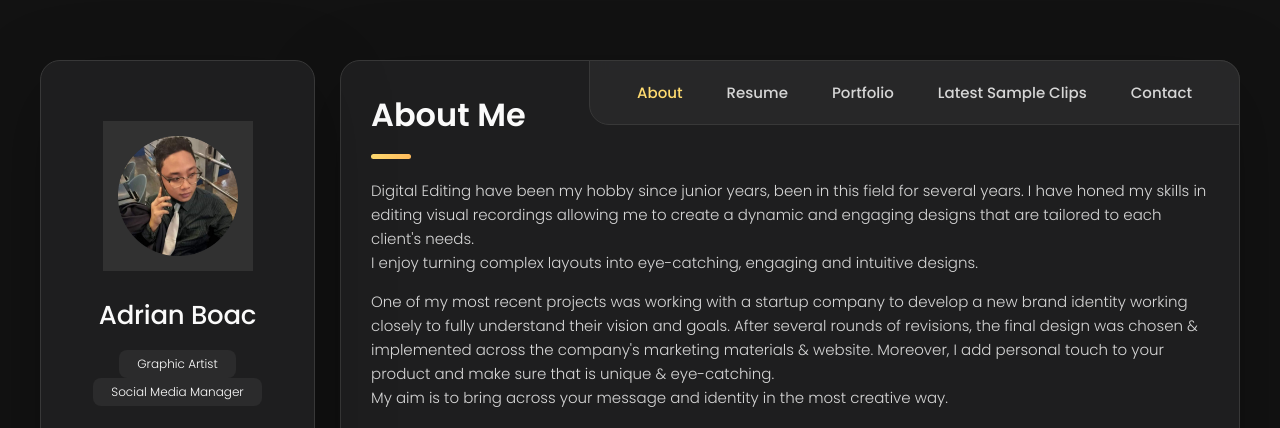
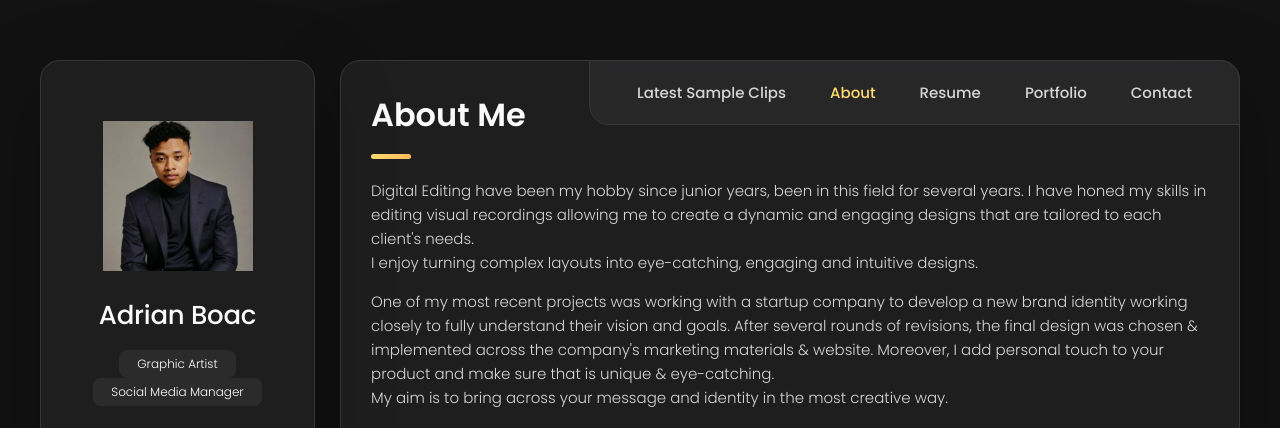
Before and after one commit to akboacgithub/adrianportfolio, a plain HTML site: page index.html in a window 1280 px wide. Shown: the top 428 px of the page. Drawn offline with nearby package versions, Linux system fonts and the light colour scheme.

Commit message:
Update index.html

```diff
--- a/index.html
+++ b/index.html
@@ -50,7 +50,7 @@
       <div class="sidebar-info">
 
         <figure class="avatar-box">
-          <img src="./assets/images/avatar1.png" alt="Adrian Boac" width="80">
+          <img src="./assets/images/avatar11.jpeg" alt="Adrian Boac" width="80">
         </figure>
 
         <div class="info-content">
@@ -190,6 +190,10 @@
         <ul class="navbar-list">
 
           <li class="navbar-item">
+            <button class="navbar-link" data-nav-link>Latest Sample Clips</button>
+          </li>
+
+          <li class="navbar-item">
             <button class="navbar-link  active" data-nav-link>About</button>
           </li>
 
@@ -199,10 +203,6 @@
 
           <li class="navbar-item">
             <button class="navbar-link" data-nav-link>Portfolio</button>
-          </li>
-
-          <li class="navbar-item">
-            <button class="navbar-link" data-nav-link>Latest Sample Clips</button>
           </li>
 
            <li class="navbar-item">
```
